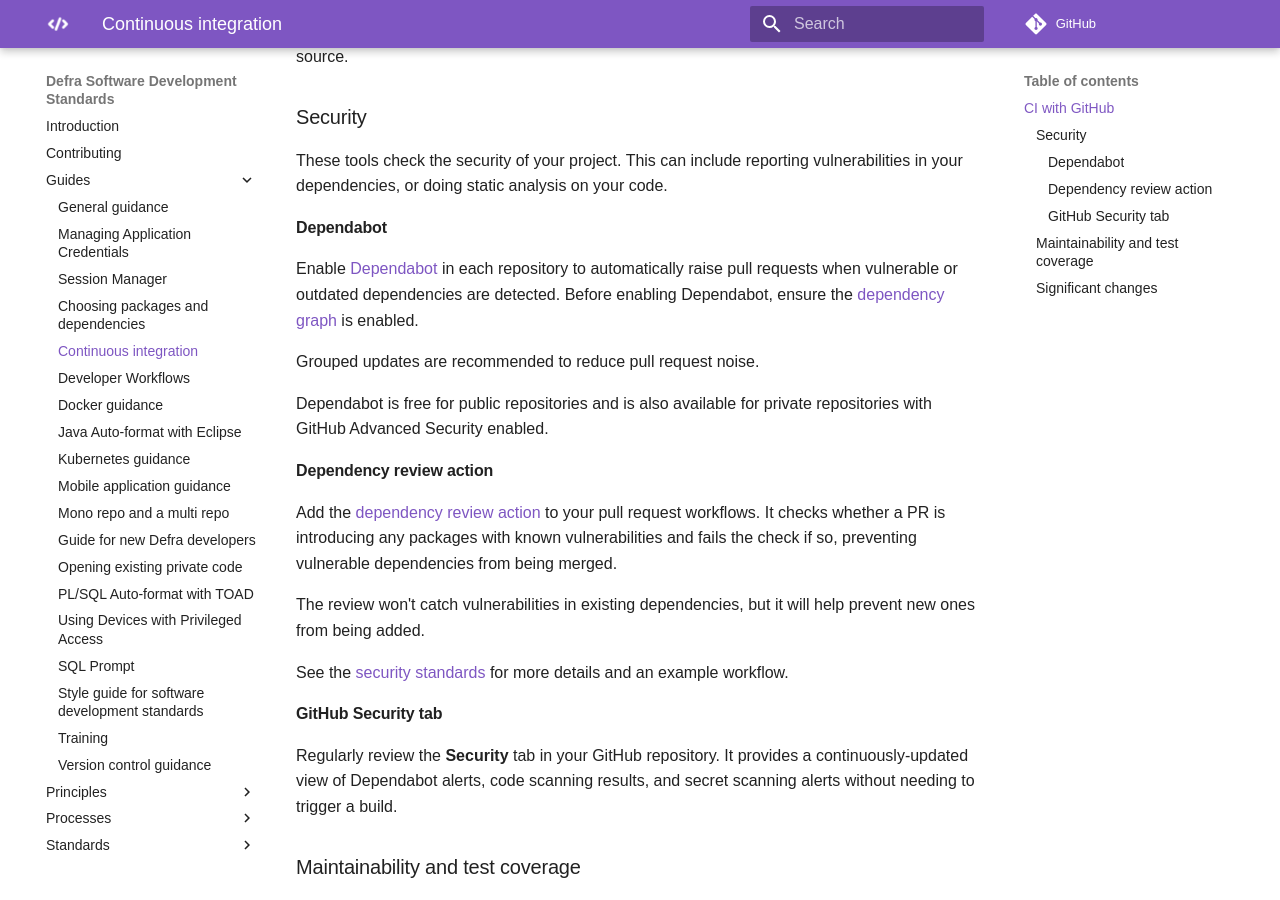
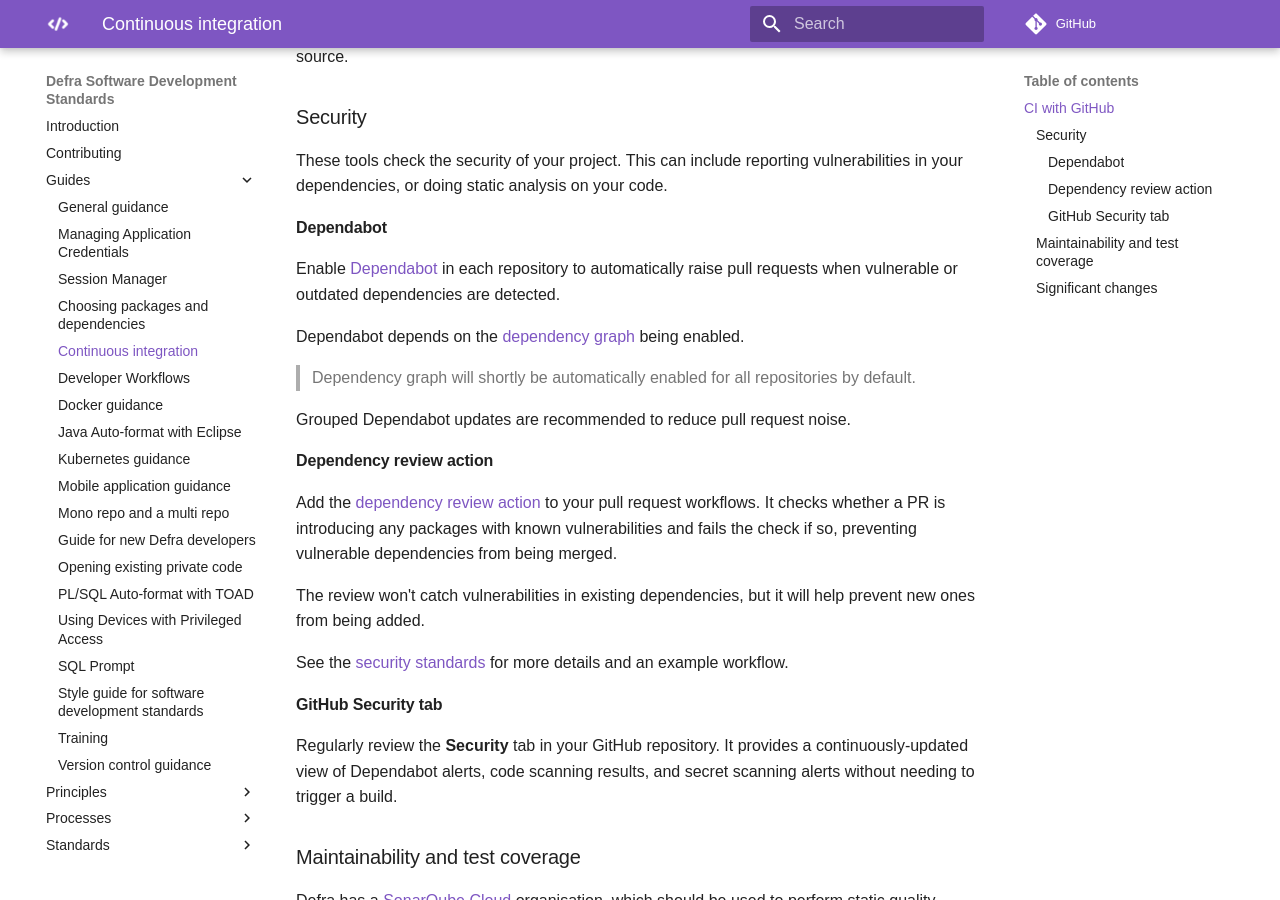
Before and after one commit to DEFRA/software-development-standards, an MkDocs documentation site: the page built from docs/guides/continuous_integration.md, in a window 1280 px wide and 900 px high, scrolled down 764 px. Built offline with MkDocs 1.6.1 and Material for MkDocs 9.7.7, drawn with Linux system fonts in a browser that asks for light colours; some web fonts are replaced; comment, search, counter and statistics services are not loaded.

Commit message:
Update from feedback

```diff
--- a/docs/guides/continuous_integration.md
+++ b/docs/guides/continuous_integration.md
@@ -28,11 +28,13 @@ These tools check the security of your project. This can include reporting vulne
 
 #### Dependabot
 
-Enable [Dependabot](https://docs.github.com/en/code-security/dependabot) in each repository to automatically raise pull requests when vulnerable or outdated dependencies are detected. Before enabling Dependabot, ensure the [dependency graph](https://docs.github.com/en/code-security/supply-chain-security/understanding-your-software-supply-chain/about-the-dependency-graph) is enabled.
+Enable [Dependabot](https://docs.github.com/en/code-security/dependabot) in each repository to automatically raise pull requests when vulnerable or outdated dependencies are detected.
 
-Grouped updates are recommended to reduce pull request noise.
+Dependabot depends on the [dependency graph](https://docs.github.com/en/code-security/supply-chain-security/understanding-your-software-supply-chain/about-the-dependency-graph) being enabled.
 
-Dependabot is free for public repositories and is also available for private repositories with GitHub Advanced Security enabled.
+> Dependency graph will shortly be automatically enabled for all repositories by default.
+
+Grouped Dependabot updates are recommended to reduce pull request noise.
 
 #### Dependency review action
 
```
Also changed, not shown: docs/standards/node_standards.md (+1 -1 lines).
